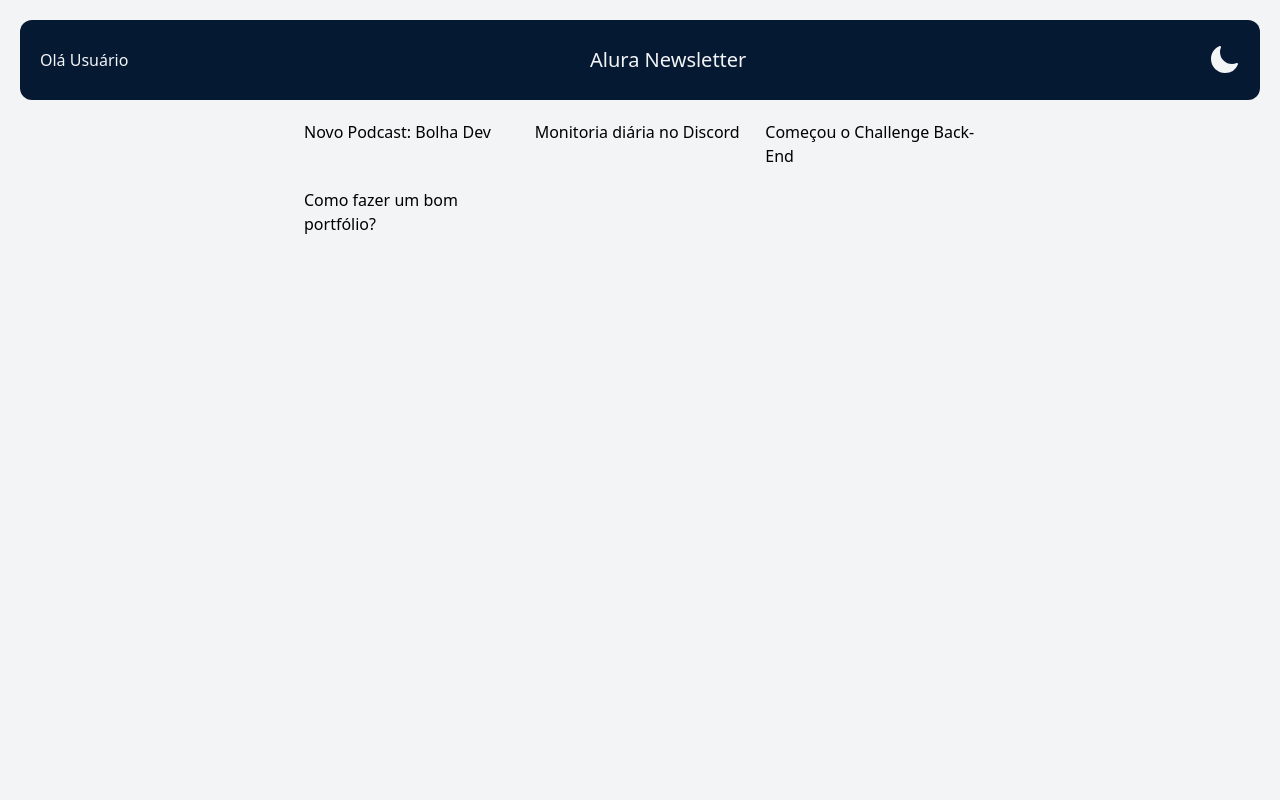
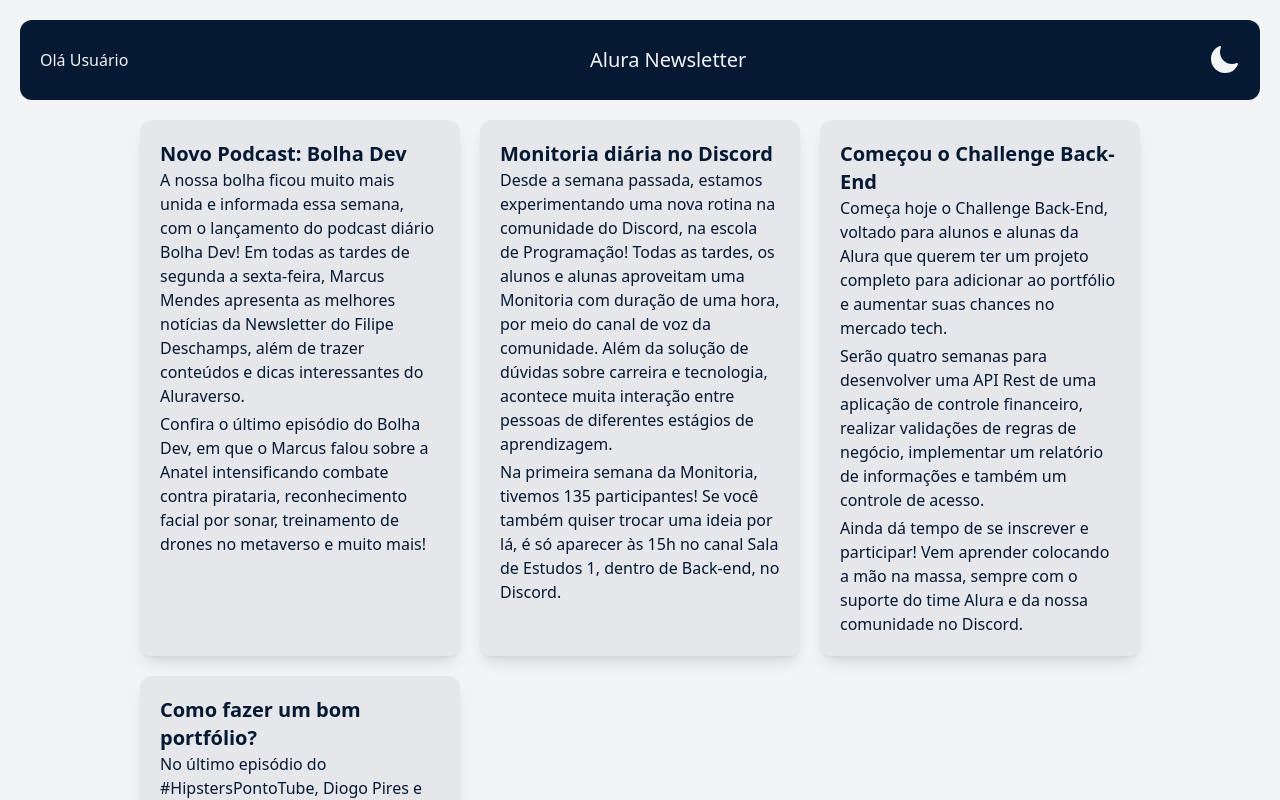
Before and after one commit to PxS00/alura-newsletter, a React (Vite) app: page / in a window 1280 px wide. Shown: the top 800 px of the page. Built offline with nearby package versions, Linux system fonts and the light colour scheme.

Commit message:
feat: add Article component and update ArticleList to render articles

```diff
--- /dev/null
+++ b/src/components/Article/Article.jsx
@@ -0,0 +1,12 @@
+const Article = ({title, text, tags, image, alt}) => {
+    return <div className="p-5 bg-gray-200 dark:bg-dark-200 sm:rounded-xl sm:shadow-lg flex-col items-center">
+        <h3 className="text-xl text-alura-200 dark:text-gray-200 font-bold">{title}</h3>
+        <div className="grid gap-1 ">
+            {
+                text.map((content, index) => <p key={index} className="text-alura-200 dark:text-gray-400">{content}</p>)
+            }
+        </div>
+    </div>
+}
+
+export default Article
--- a/src/components/ArticleList/ArticleList.jsx
+++ b/src/components/ArticleList/ArticleList.jsx
@@ -1,9 +1,10 @@
 import data from '../../../articles.json'
+import Article from '../Article/Article'
 
 const ArticleList = () => {
-    return <div className='mt-5 sm:mt-0 grid gap-5 m-auto max-w-2xl sm:grid-cols-2 lg:grid-cols-3 '>
+    return <div className='mt-5 sm:mt-0 grid gap-5 m-auto max-w-2xl sm:grid-cols-2 lg:grid-cols-3 lg:max-w-[1000px]'>
         {
-            data.map(props => <p>{props.title}</p>)
+            data.map((props, index) => <Article key={index} {...props} />)
         }
     </div>
 }
```
Also changed, not shown: src/App.jsx (line endings or trailing spaces).
